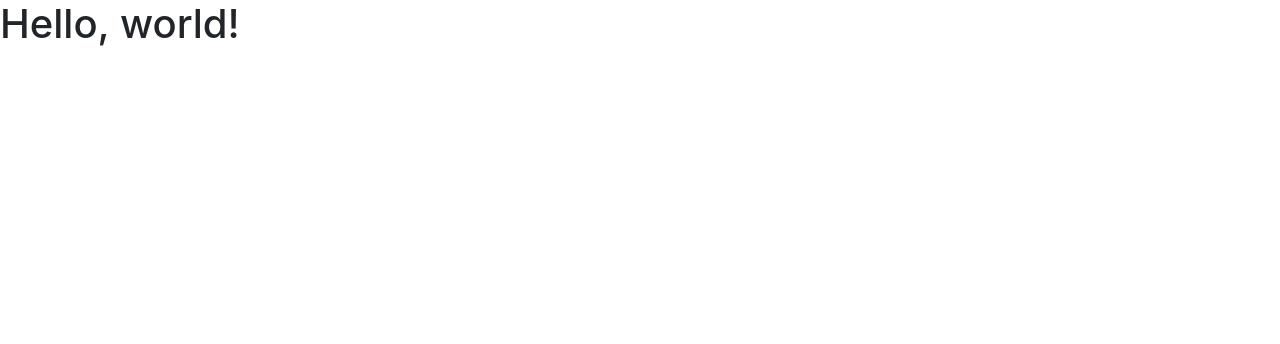
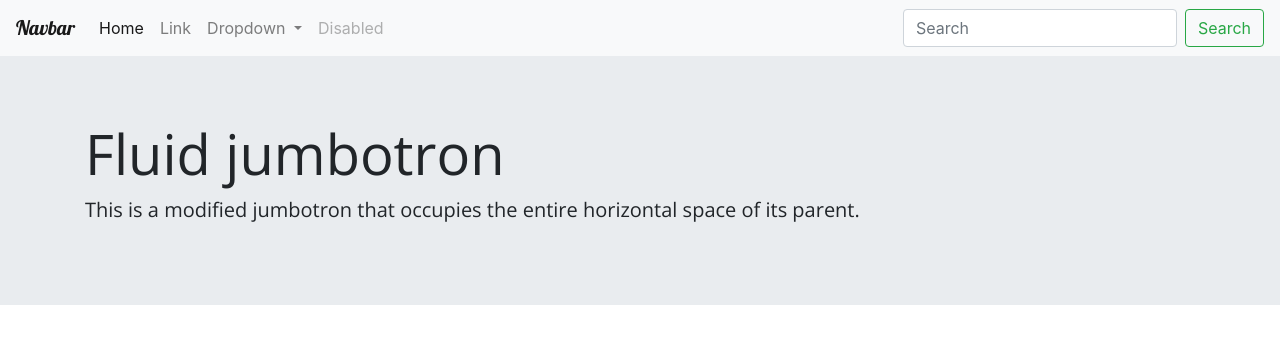
Before and after one commit to MaxwellMehlhoff/parallax-practice, a plain HTML site: page index.html in a window 1280 px wide. Drawn offline with nearby package versions, Linux system fonts and the light colour scheme; files that its build step writes are made by us from their sources.

Commit message:
added nav and jumbotron with two fonts

```diff
--- a/css/styles.css
+++ b/css/styles.css
@@ -0,0 +1,7 @@
+.navbar-brand {
+    font-family: 'Lobster', cursive;
+}
+
+.jumbotron {
+    font-family: 'Open Sans', sans-serif;
+}
--- a/index.html
+++ b/index.html
@@ -7,12 +7,56 @@
 
     <!-- Bootstrap CSS -->
     <link rel="stylesheet" href="https://stackpath.bootstrapcdn.com/bootstrap/4.5.2/css/bootstrap.min.css" integrity="sha384-JcKb8q3iqJ61gNV9KGb8thSsNjpSL0n8PARn9HuZOnIxN0hoP+VmmDGMN5t9UJ0Z" crossorigin="anonymous">
-    <link rel="stylesheet" href="styles.css">
+    <link rel="stylesheet" href="css/styles.css">
+    <link rel="stylesheet" href="https://fonts.googleapis.com/css2?family=Lobster&family=Open+Sans:wght@400;600;700&display=swap">
+
 
     <title>Hello, world!</title>
   </head>
   <body>
-    <h1>Hello, world!</h1>
+    <header>
+      <nav class="navbar navbar-expand-lg navbar-light bg-light">
+        <a class="navbar-brand" href="#">Navbar</a>
+        <button class="navbar-toggler" type="button" data-toggle="collapse" data-target="#navbarSupportedContent" aria-controls="navbarSupportedContent" aria-expanded="false" aria-label="Toggle navigation">
+          <span class="navbar-toggler-icon"></span>
+        </button>
+
+        <div class="collapse navbar-collapse" id="navbarSupportedContent">
+          <ul class="navbar-nav mr-auto">
+            <li class="nav-item active">
+              <a class="nav-link" href="#">Home <span class="sr-only">(current)</span></a>
+            </li>
+            <li class="nav-item">
+              <a class="nav-link" href="#">Link</a>
+            </li>
+            <li class="nav-item dropdown">
+              <a class="nav-link dropdown-toggle" href="#" id="navbarDropdown" role="button" data-toggle="dropdown" aria-haspopup="true" aria-expanded="false">
+                Dropdown
+              </a>
+              <div class="dropdown-menu" aria-labelledby="navbarDropdown">
+                <a class="dropdown-item" href="#">Action</a>
+                <a class="dropdown-item" href="#">Another action</a>
+                <div class="dropdown-divider"></div>
+                <a class="dropdown-item" href="#">Something else here</a>
+              </div>
+            </li>
+            <li class="nav-item">
+              <a class="nav-link disabled" href="#" tabindex="-1" aria-disabled="true">Disabled</a>
+            </li>
+          </ul>
+          <form class="form-inline my-2 my-lg-0">
+            <input class="form-control mr-sm-2" type="search" placeholder="Search" aria-label="Search">
+            <button class="btn btn-outline-success my-2 my-sm-0" type="submit">Search</button>
+          </form>
+        </div>
+      </nav>
+      <div class="jumbotron jumbotron-fluid">
+        <div class="container">
+          <h1 class="display-4">Fluid jumbotron</h1>
+          <p class="lead">This is a modified jumbotron that occupies the entire horizontal space of its parent.</p>
+        </div>
+      </div>
+    </header>
 
     <!-- Optional JavaScript -->
     <!-- jQuery first, then Popper.js, then Bootstrap JS -->
```
